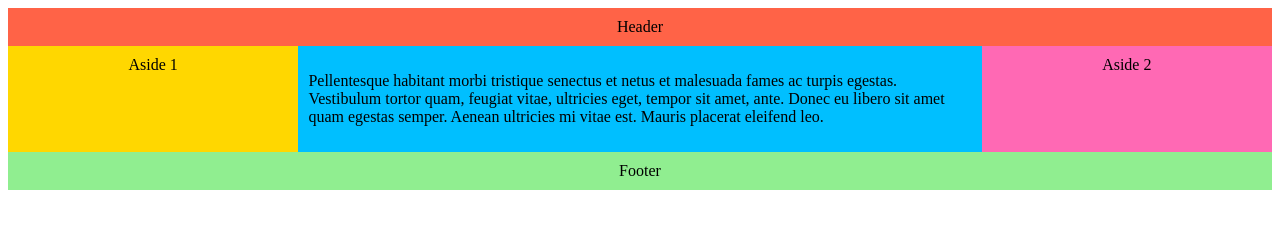
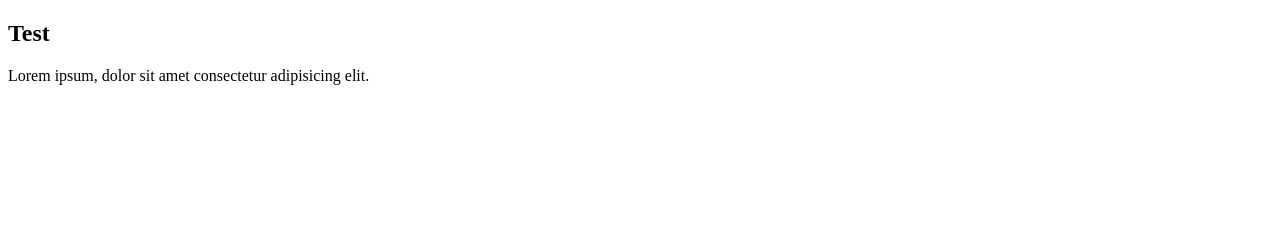
Before and after one commit to tanchang98/localexample, a plain HTML site: page index.html in a window 1280 px wide. Drawn offline with Linux system fonts and the light colour scheme.

Commit message:
Update index.html

```diff
--- a/index.html
+++ b/index.html
@@ -6,44 +6,8 @@
     <meta name="viewport" content="width=device-width, initial-scale=1.0">
     <title>Document</title>
 </head>
-<style>
-    .wrapper{text-align: center;}
-    .wrapper > *{padding: 10px;}
-    .header {background: tomato;}
-    .footer {background: lightgreen;}
-    .main {text-align: left; background: deepskyblue;}
-    .aside-1 {background: gold;}
-    .aside-2 {background: hotpink;}
-
-
-    .wrapper{display: flex;
-    flex-flow: row wrap;}
-    .wrapper > *{flex:1 100%;}
-
-    @media all and (min-width: 600px){
-        /* body{background: maroon;} */
-        .aside{flex: 1 auto;}
-    }
-    @media all and (min-width: 800px){
-        /* body{background: maroon;} */
-        .main{flex: 3 0px;}
-        .aside-1{order: 1;}
-        .main{order: 2;}
-        .aside-2{order: 3;}
-        .footer{order: 4;}
-    }
-
-
-</style>
 <body>
-    <div class="wrapper">
-        <header class="header">Header</header>
-        <article class="main">
-          <p>Pellentesque habitant morbi tristique senectus et netus et malesuada fames ac turpis egestas. Vestibulum tortor quam, feugiat vitae, ultricies eget, tempor sit amet, ante. Donec eu libero sit amet quam egestas semper. Aenean ultricies mi vitae est. Mauris placerat eleifend leo.</p>
-        </article>
-        <aside class="aside aside-1">Aside 1</aside>
-        <aside class="aside aside-2">Aside 2</aside>
-        <footer class="footer">Footer</footer>
-      </div>
+    <h2>Test</h2>
+    <p>Lorem ipsum, dolor sit amet consectetur adipisicing elit.</p>
 </body>
 </html>
```
